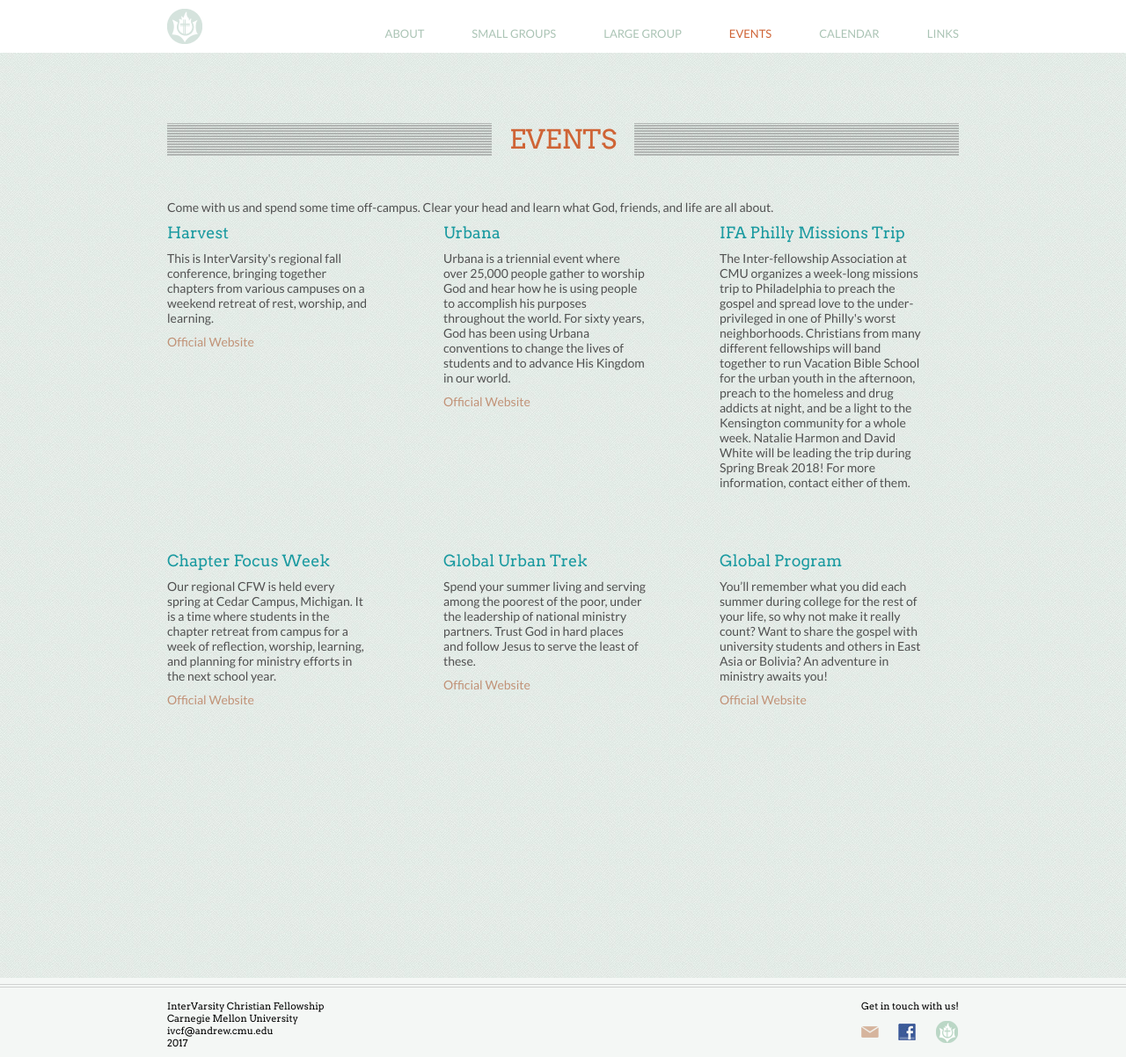
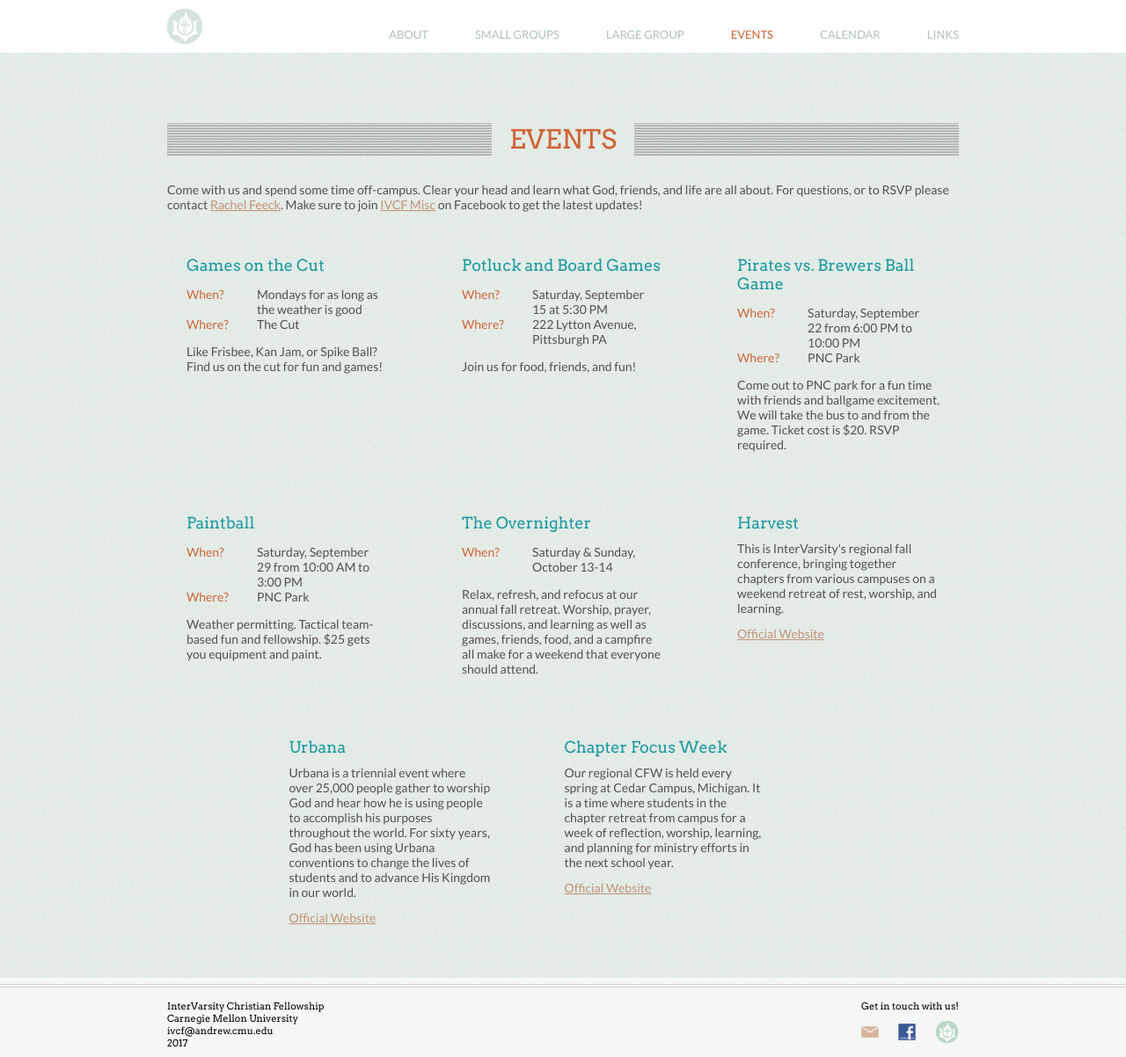
Before and after one commit to ivcf-cmu/ivcf-cmu.github.io, a Jekyll site: the page built from events.md, in a window 1280 px wide and 1202 px high. Shown: the whole window at 88% size. Built offline with Jekyll 4.4.1, drawn with Linux system fonts in a browser that asks for light colours.

Commit message:
adding rachel's requests

```diff
--- a/css/main.scss
+++ b/css/main.scss
@@ -12,6 +12,7 @@
 
 html {
 	position: relative;
+	font-family: Lato;
 	width: 100%;
 	min-height: 100%;
 	overflow-y: scroll;
@@ -461,7 +462,7 @@
 ###### GROUPS PAGE ###################################
  */
 
-.content-smallgroups, .content-largegroup  {
+.content-smallgroups, .content-largegroup, .content-events  {
 	.section-header {
 		margin-bottom: 30px;
 	}
--- a/events.md
+++ b/events.md
@@ -4,73 +4,98 @@
 sectionHeader: Events
 ---
 
-Come with us and spend some time off-campus. Clear your head and learn what God, friends, and life are all about.
+<p>
+Come with us and spend some time off-campus. Clear your head and learn what God, friends, and life are all about. For questions, or to RSVP please contact <a href="mailto:rfeeck@andrew.cmu.edu">Rachel Feeck</a>. Make sure to join <a href="https://www.facebook.com/groups/1519875101640963/">IVCF Misc</a> on Facebook to get the latest updates!
+</p>
 
 
 
-<div>
-<div class="tricolumn">
-<h2>Harvest</h2>
-<p>
-This is InterVarsity's regional fall conference, bringing together
-chapters from various campuses on a weekend retreat of rest, worship,
-and learning.
-</p>
-<a href="http://gowithiv.org/harvest/" target="_blank">
-  Official Website
-</a>
+<div class="content-events">
+	<div class="cogs">
+		<div class="tricolumn">
+			<h2>Games on the Cut</h2>
+			<dl>
+				<dt>When?&nbsp;</dt><dd>Mondays for as long as the weather is good</dd>
+				<dt>Where?&nbsp;</dt><dd>The Cut</dd>
+			</dl>
+			<p>
+				Like Frisbee, Kan Jam, or Spike Ball? Find us on the cut for fun and games!
+			</p>
+		</div>
+		<div class="tricolumn">
+			<h2>Potluck and Board Games</h2>
+			<dl>
+				<dt>When?&nbsp;</dt><dd>Saturday, September 15 at 5:30 PM</dd>
+				<dt>Where?&nbsp;</dt><dd>222 Lytton Avenue, Pittsburgh PA</dd>
+			</dl>
+			<p>
+				Join us for food, friends, and fun!
+			</p>
+		</div>
+		<div class="tricolumn">
+			<h2>Pirates vs. Brewers Ball Game</h2>
+			<dl>
+				<dt>When?&nbsp;</dt><dd>Saturday, September 22 from 6:00 PM to 10:00 PM</dd>
+				<dt>Where?&nbsp;</dt><dd>PNC Park</dd>
+			</dl>
+			<p>
+				Come out to PNC park for a fun time with friends and ballgame excitement.  We will take the bus to and from the game.  Ticket cost is $20.  RSVP required.
+			</p>
+		</div>
+		<div class="tricolumn">
+			<h2>Paintball</h2>
+			<dl>
+				<dt>When?&nbsp;</dt><dd>Saturday, September 29 from 10:00 AM to 3:00 PM</dd>
+				<dt>Where?&nbsp;</dt><dd>PNC Park</dd>
+			</dl>
+			<p>
+				Weather permitting.  Tactical team-based fun and fellowship.  $25 gets you equipment and paint.
+			</p>
+		</div>
+		<div class="tricolumn">
+			<h2>The Overnighter</h2>
+			<dl>
+				<dt>When?&nbsp;</dt><dd>Saturday & Sunday, October 13-14</dd>
+			</dl>
+			<p>
+				Relax, refresh, and refocus at our annual fall retreat. Worship, prayer, discussions, and learning as well as games, friends, food, and a campfire all make for a weekend that everyone should attend.
+			</p>
+		</div>
+		<div class="tricolumn">
+		<h2>Harvest</h2>
+			<p>
+			This is InterVarsity's regional fall conference, bringing together
+			chapters from various campuses on a weekend retreat of rest, worship,
+			and learning.
+			</p>
+			<a href="http://gowithiv.org/harvest/" target="_blank">
+			  Official Website
+			</a>
+		</div>
+		<div class="tricolumn">
+			<h2>Urbana</h2>
+			<p>
+			Urbana is a triennial event where over 25,000 people gather to worship
+			God and hear how he is using people to accomplish his purposes
+			throughout the world. For sixty years, God has been using Urbana
+			conventions to change the lives of students and to advance His Kingdom
+			in our world.
+			</p>
+			<a href="http://www.urbana.org/" target="_blank">
+			  Official Website
+			</a>
+		</div>
+		<div class="tricolumn">
+			<h2>Chapter Focus Week</h2>
+			<p>
+			Our regional CFW is held every spring at Cedar Campus, Michigan. It is
+			a time where students in the chapter retreat from campus for a week of
+			reflection, worship, learning, and planning for ministry efforts in the
+			next school year.
+			</p>
+			<a href="http://www.chapterfocusweek.com/" target="_blank">
+			  Official Website
+			</a>
+		</div>
+	</div>
 </div>
-<div class="tricolumn">
-<h2>Urbana</h2>
-<p>
-Urbana is a triennial event where over 25,000 people gather to worship
-God and hear how he is using people to accomplish his purposes
-throughout the world. For sixty years, God has been using Urbana
-conventions to change the lives of students and to advance His Kingdom
-in our world.
-</p>
-<a href="http://www.urbana.org/" target="_blank">
-  Official Website
-</a>
-</div>
-<div class="tricolumn">
-<h2>IFA Philly Missions Trip</h2>
-<p>
-The Inter-fellowship Association at CMU organizes a week-long missions trip to Philadelphia to preach the gospel and spread love to the under-privileged in one of Philly's worst neighborhoods. Christians from many different fellowships will band together to run Vacation Bible School for the urban youth in the afternoon, preach to the homeless and drug addicts at night, and be a light to the Kensington community for a whole week.
-
-Natalie Harmon and David White will be leading the trip during Spring Break 2018! For more information, contact either of them.
-</p>
-</div>
-<div class="tricolumn">
-<h2>Chapter Focus Week</h2>
-<p>
-Our regional CFW is held every spring at Cedar Campus, Michigan. It is
-a time where students in the chapter retreat from campus for a week of
-reflection, worship, learning, and planning for ministry efforts in the
-next school year.
-</p>
-<a href="http://www.chapterfocusweek.com/" target="_blank">
-  Official Website
-</a>
-</div>
-<div class="tricolumn">
-<h2>Global Urban Trek</h2>
-<p>
-Spend your summer living and serving among the poorest of the poor,
-under the leadership of national ministry partners. Trust God in hard
-places and follow Jesus to serve the least of these.
-</p>
-<a href="http://globalurbantrek.intervarsity.org" target="_blank">
-  Official Website
-</a>
-</div>
-<div class="tricolumn">
-<h2>Global Program</h2>
-<p>
-You’ll remember what you did each summer during college for the rest of your life, so why not make it really count? Want to share the gospel with university students and others in East Asia or Bolivia? An adventure in ministry awaits you!
-</p>
-<a href="http://gowithiv.org/summer/" target="_blank">
-  Official Website
-</a>
-</div>
-</div>
```
